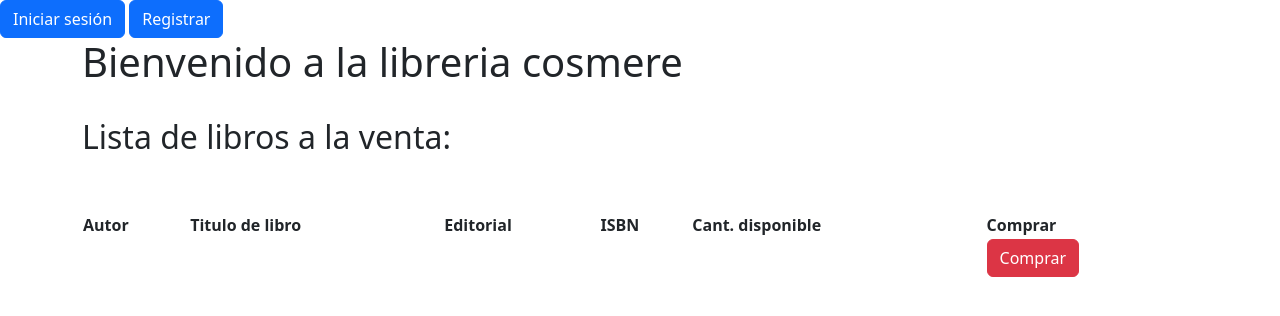
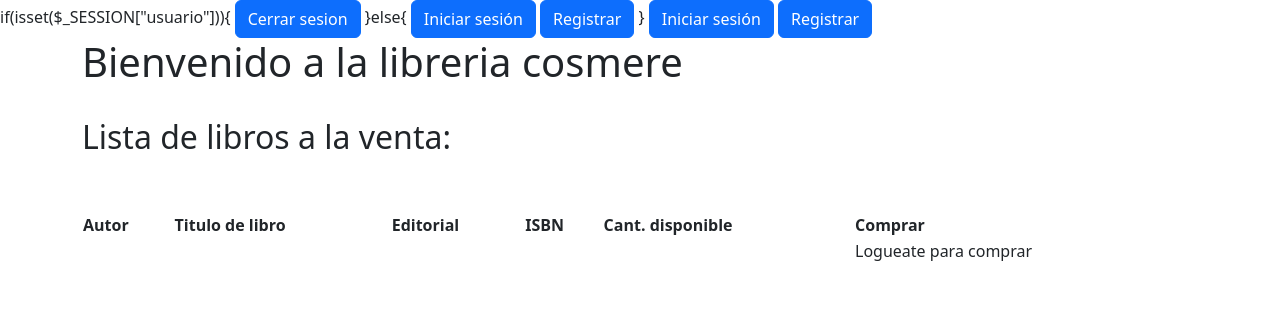
Before and after one commit to hipstergaming/proyecto_IAW_JEGR, a PHP site: page / in a window 1280 px wide. Shown: the top 316 px of the page. Run offline with PHP 8.4, Linux system fonts and the light colour scheme; tables that the repository leaves empty or names only in its code hold one stand-in row (values such as "Sample post"); data that the repository does not hold is empty; some libraries are stand-ins or nearby versions.

Commit message:
Merge branch 'Index'

```diff
--- a/index.php
+++ b/index.php
@@ -4,9 +4,9 @@
 
 	$sqljoin= "Select * from autores,libros, editorial where libros.id_autor=autores.id_autor and libros.id_editorial=editorial.id_editorial";
 	$todo= $mysqli->query($sqljoin);
-	session_start();
 
 	if(isset($_SESSION["usuario"])){
+		session_start();
 	$idusu=$_SESSION["id"];
 	$datosse="Select * from usuarios where id like $idusu";
 	}
@@ -43,6 +43,13 @@
 
 	</head>
 	<body>
+	<body>
+	if(isset($_SESSION["usuario"])){
+		<a href="cerradodesesion.php" class='btn btn-primary '>Cerrar sesion</a>
+	}else{
+		<a href="login.php" class='btn btn-primary '>Iniciar sesión</a>
+		<a href="registrar.php" class='btn btn-primary '>Registrar</a>
+	}
 	<?php
 	if(isset($_SESSION["usuario"])){
 	?>
```
